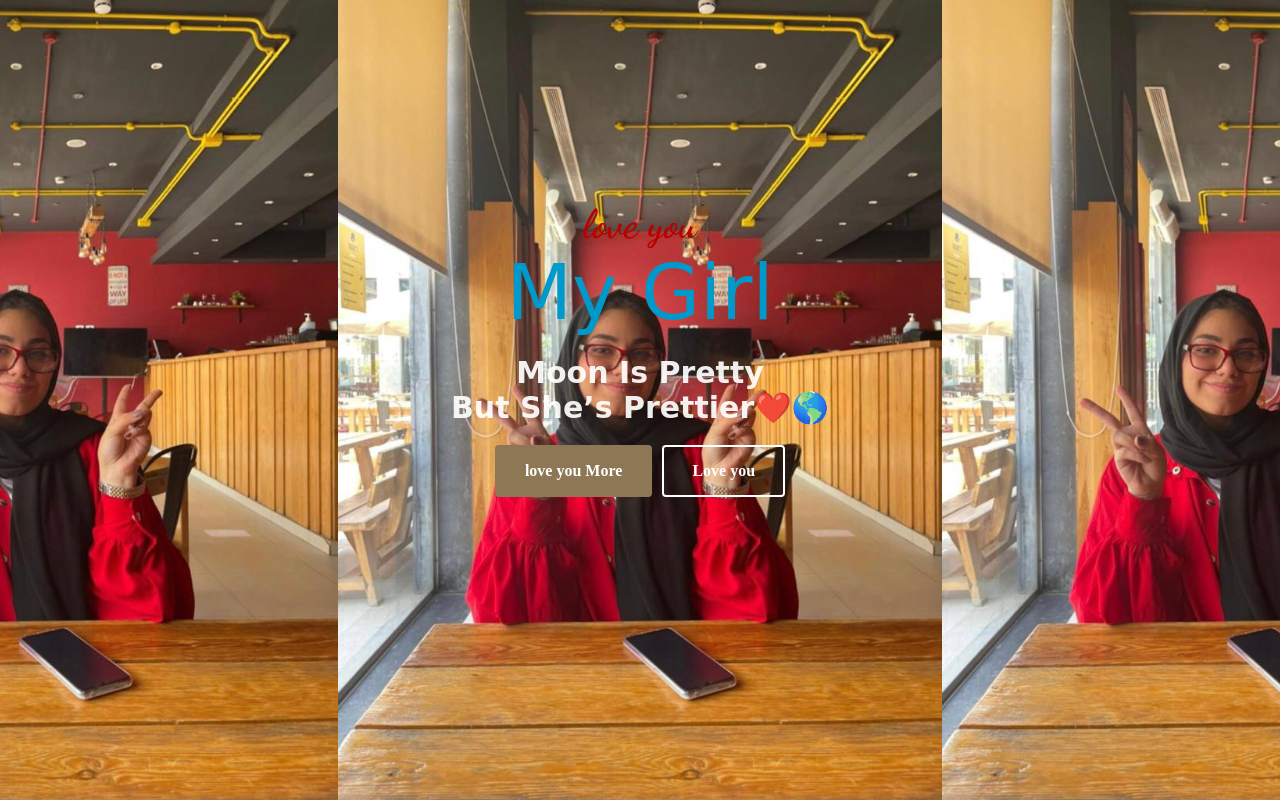
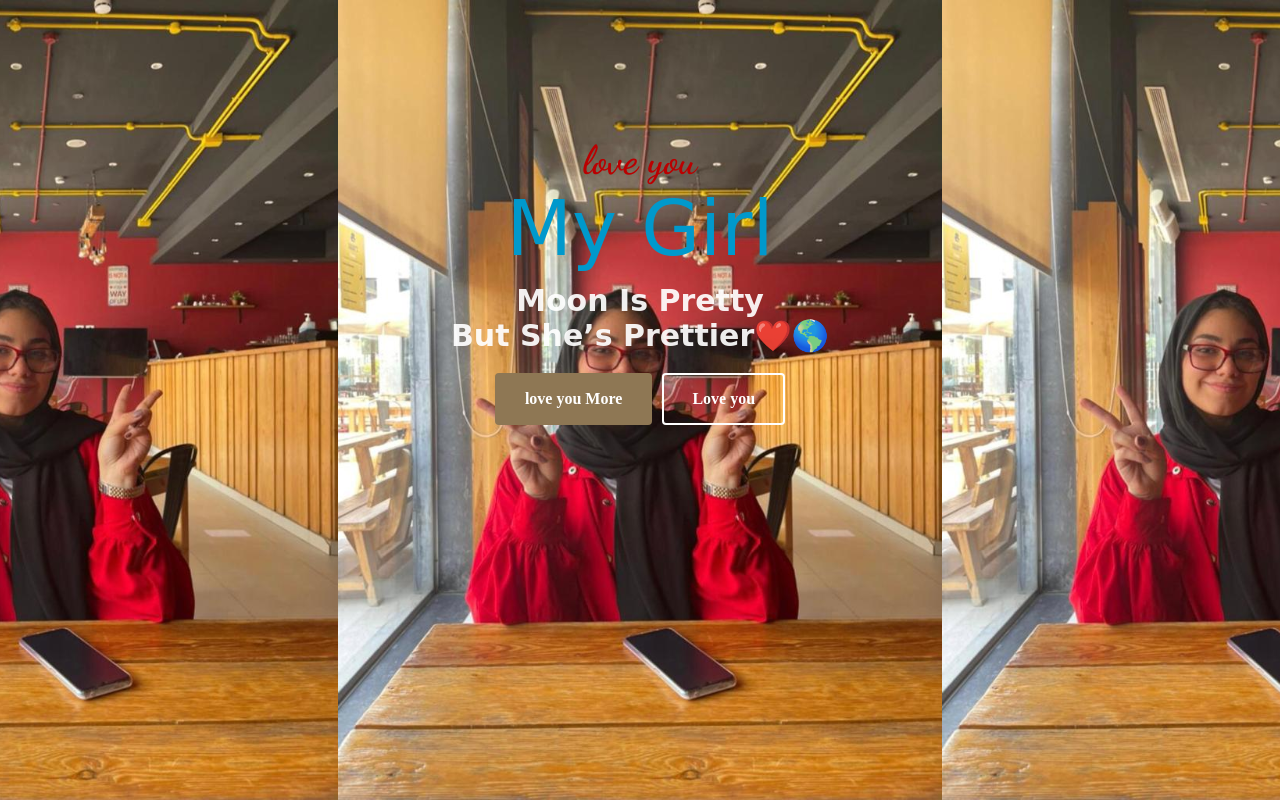
Before and after one commit to Nour-alashkar/My-girl, a plain HTML site: page index.htm in a window 1280 px wide. Drawn offline with Linux system fonts and the light colour scheme; a web font is replaced by a local one.

Commit message:
Update style.css

```diff
--- a/style.css
+++ b/style.css
@@ -22,7 +22,7 @@
   text-align: center;
   position: absolute;
   width: 50%;
-  top: 25%;
+  top: 17%;
 }
 
 h1 {
@@ -32,7 +32,7 @@ h1 {
   font-size: 76px;
   font-weight: 900;
   color: #09c;
-  margin-bottom: 18px;
+  margin-bottom: 10px;
   margin-top: 0;
   font-weight: 400;
 }
```
